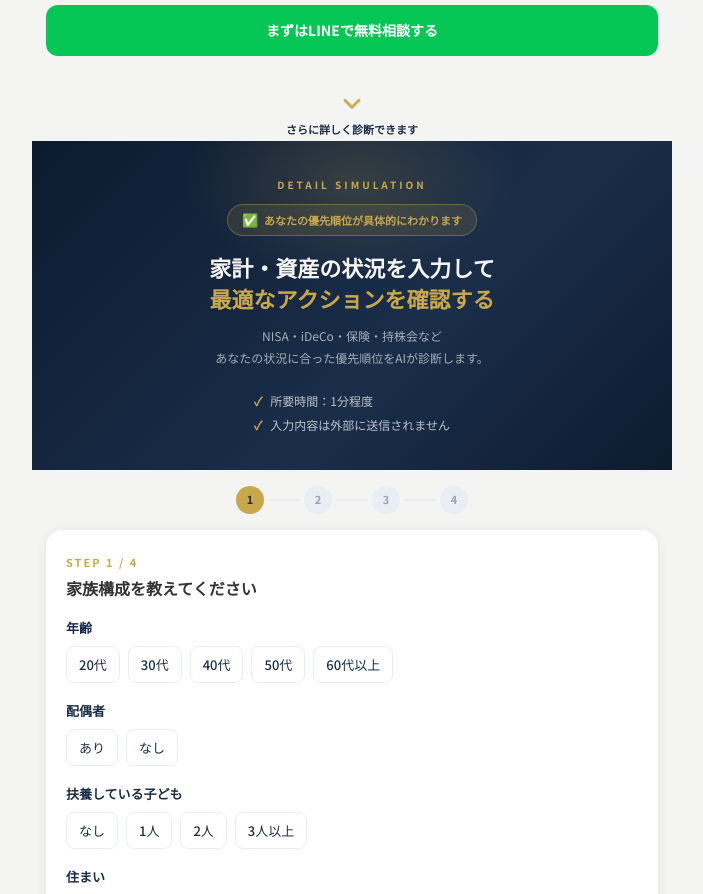
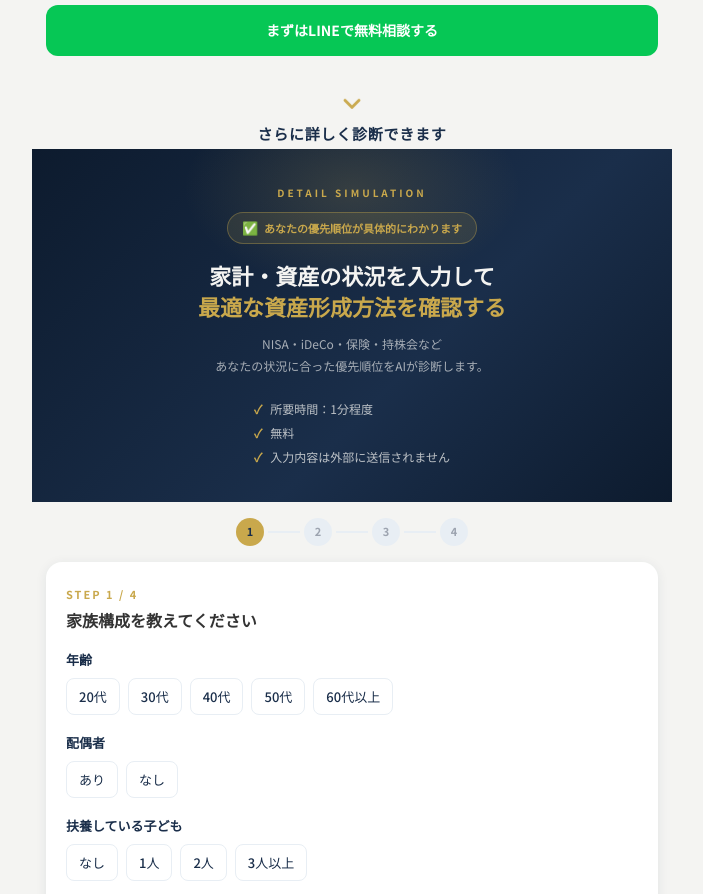
Before and after one commit to tanima3232-eng/bulltalk, a Next.js app: page /simulation in a window 1280 px wide. Shown: the part 1800-2694 px from the top of the page, without its empty margins (288-991 px from the left). Built offline with nearby package versions, Linux system fonts and the light colour scheme.

Commit message:
シミュレーション：見出し更新・さらに詳しく診断テキスト拡大・無料バッジ追加

```diff
--- a/app/simulation/page.tsx
+++ b/app/simulation/page.tsx
@@ -254,7 +254,7 @@ export default function SimulationPage() {
                 <polyline points="6 9 12 15 18 9" />
               </svg>
             </div>
-            <p style={{ fontSize:"11px", color:"#1A2E4A", fontWeight:700, marginTop:"4px" }}>さらに詳しく診断できます</p>
+            <p style={{ fontSize:"15px", color:"#1A2E4A", fontWeight:800, marginTop:"6px", letterSpacing:"0.05em" }}>さらに詳しく診断できます</p>
           </div>
 
           <div style={{
@@ -287,7 +287,7 @@ export default function SimulationPage() {
 
               <h2 style={{ fontSize:"22px", fontWeight:800, lineHeight:1.4, marginBottom:"12px" }}>
                 家計・資産の状況を入力して<br />
-                <span style={{ color:"#C9A84C" }}>最適なアクションを確認する</span>
+                <span style={{ color:"#C9A84C" }}>最適な資産形成方法を確認する</span>
               </h2>
               <p style={{ fontSize:"12px", color:"rgba(244,244,242,0.65)", lineHeight:1.8, marginBottom:"18px" }}>
                 NISA・iDeCo・保険・持株会など<br />
@@ -298,6 +298,7 @@ export default function SimulationPage() {
               <div style={{ display:"inline-flex", flexDirection:"column", gap:"6px", textAlign:"left", marginBottom:"4px" }}>
                 {[
                   "所要時間：1分程度",
+                  "無料",
                   "入力内容は外部に送信されません",
                 ].map((txt, i) => (
                   <div key={i} style={{ display:"flex", alignItems:"center", gap:"8px", fontSize:"12px", color:"rgba(244,244,242,0.75)" }}>
```
